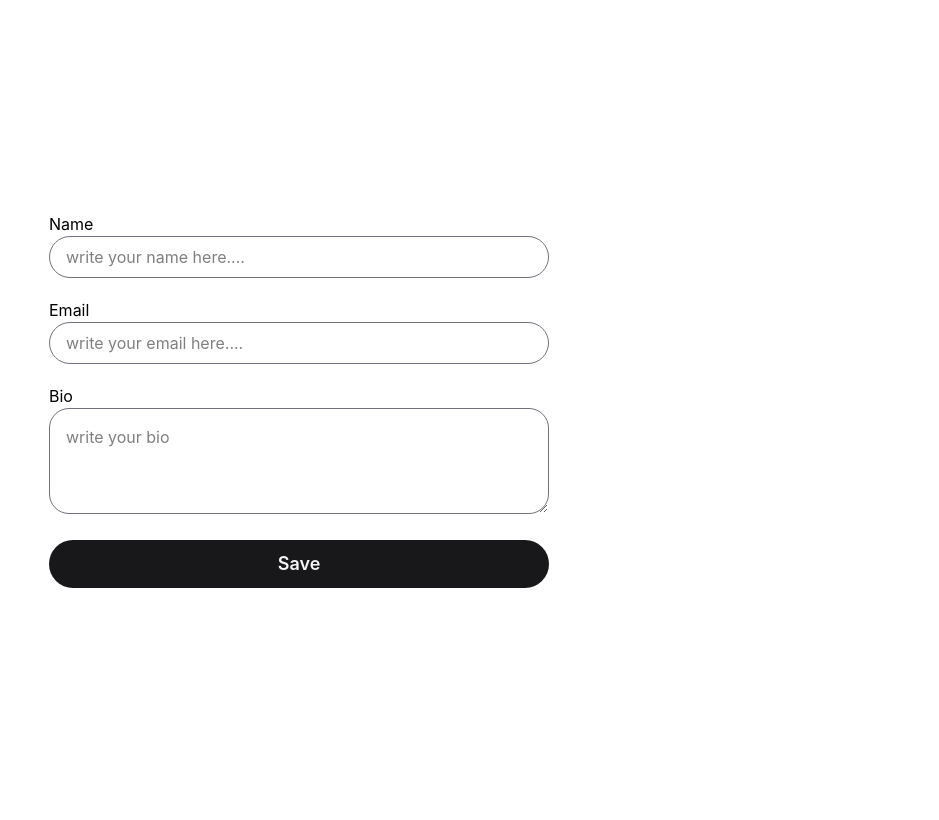
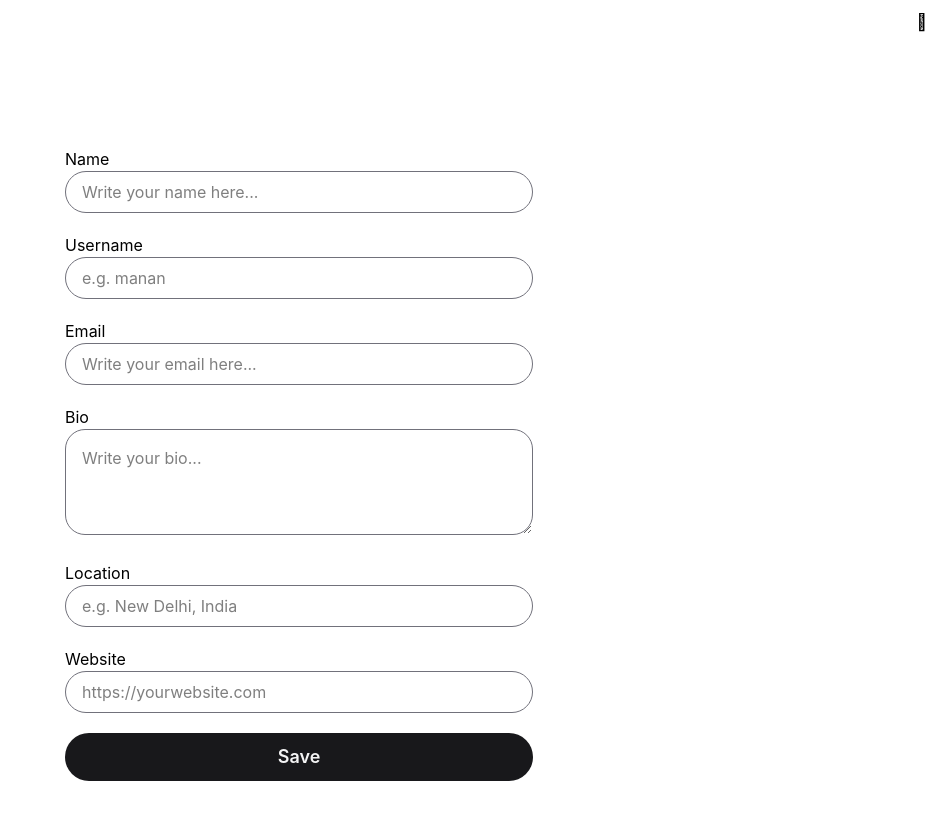
Before and after one commit to MANANTANDON/bookish-octo-dollop, a Next.js app: page /dashboard in a window 1280 px wide. Shown: the top 820 px of the page, without its empty margins (341-1280 px from the left). Built offline with nearby package versions, Linux system fonts and the light colour scheme; no server answers; a web font is replaced by a local one.

Commit message:
Google login added with supabase...

```diff
--- a/next.config.mjs
+++ b/next.config.mjs
@@ -1,6 +1,13 @@
 /** @type {import('next').NextConfig} */
 const nextConfig = {
-  /* config options here */
+  images: {
+    remotePatterns: [
+      {
+        protocol: "https",
+        hostname: "lh3.googleusercontent.com",
+      },
+    ],
+  },
 };
 
 export default nextConfig;
--- a/package.json
+++ b/package.json
@@ -9,6 +9,8 @@
     "lint": "eslint"
   },
   "dependencies": {
+    "@supabase/ssr": "^0.12.0",
+    "@supabase/supabase-js": "^2.108.1",
     "next": "16.2.7",
     "react": "19.2.4",
     "react-dom": "19.2.4",
--- /dev/null
+++ b/src/app/auth/callback/route.js
@@ -0,0 +1,31 @@
+import { createServerClient } from "@supabase/ssr";
+import { NextResponse } from "next/server";
+import { cookies } from "next/headers";
+
+export async function GET(request) {
+  const { searchParams, origin } = new URL(request.url);
+  const code = searchParams.get("code");
+
+  if (code) {
+    const cookieStore = await cookies();
+    const supabase = createServerClient(
+      process.env.NEXT_PUBLIC_SUPABASE_URL,
+      process.env.NEXT_PUBLIC_SUPABASE_ANON_KEY,
+      {
+        cookies: {
+          getAll() {
+            return cookieStore.getAll();
+          },
+          setAll(cookiesToSet) {
+            cookiesToSet.forEach(({ name, value, options }) =>
+              cookieStore.set(name, value, options),
+            );
+          },
+        },
+      },
+    );
+    await supabase.auth.exchangeCodeForSession(code);
+  }
+
+  return NextResponse.redirect(`${origin}/dashboard`);
+}
--- a/src/app/layout.jsx
+++ b/src/app/layout.jsx
@@ -1,15 +1,4 @@
-import { Geist, Geist_Mono } from "next/font/google";
 import "./globals.css";
-
-const geistSans = Geist({
-  variable: "--font-geist-sans",
-  subsets: ["latin"],
-});
-
-const geistMono = Geist_Mono({
-  variable: "--font-geist-mono",
-  subsets: ["latin"],
-});
 
 export const metadata = {
   title: "LinkSharer",
@@ -18,10 +7,7 @@ export const metadata = {
 
 export default function RootLayout({ children }) {
   return (
-    <html
-      lang="en"
-      className={`${geistSans.variable} ${geistMono.variable} h-full antialiased`}
-    >
+    <html lang="en" className="h-full antialiased">
       <body className="min-h-full flex flex-col">{children}</body>
     </html>
   );
--- a/src/app/preview/page.jsx
+++ b/src/app/preview/page.jsx
@@ -10,9 +10,12 @@ export default function Page() {
         <div>
           <h1>This is your preview screen !</h1>
           <div className="flex flex-col mt-10">
-            <div>{formData.name}</div>
-            <div>{formData.email}</div>
-            <div>{formData.bio}</div>
+            <div>{formData?.name}</div>
+            <div>{formData?.username}</div>
+            <div>{formData?.email}</div>
+            <div>{formData?.location}</div>
+            <div>{formData?.website}</div>
+            <div>{formData?.bio}</div>
           </div>
         </div>
       </div>
--- a/src/components/Auth/Signup.jsx
+++ b/src/components/Auth/Signup.jsx
@@ -1,48 +1,29 @@
 "use client";
-
-import { useRouter } from "next/navigation";
+import { supabase } from "@/lib/supabase";
 import React from "react";
 
 export const Signup = () => {
-  const router = useRouter();
-  const handleSubmit = (e) => {
-    e.preventDefault();
-    router.push("/dashboard");
+  const handleGoogleLogin = async () => {
+    const { error } = await supabase.auth.signInWithOAuth({
+      provider: "google",
+      options: {
+        redirectTo: `${window.location.origin}/auth/callback`,
+      },
+    });
+    if (error) console.log(error);
   };
+
   return (
-    <>
     <div className="flex items-center justify-center h-screen">
       <div className="w-80 max-w-80 flex flex-col items-center gap-3">
-          <h1>Log in or signup </h1>
+        <h1>Log in or signup</h1>
         <button
-            onClick={() => router.push("/dashboard")}
+          onClick={handleGoogleLogin}
           className="border border-zinc-400 px-6 py-2 rounded-[100px] text-zinc-600 w-full text-center cursor-pointer"
         >
           Continue with Google
         </button>
-          <button
-            onClick={() => router.push("/dashboard")}
-            className="border border-zinc-400 px-6 py-2 rounded-[100px] text-zinc-600 w-full text-center cursor-pointer"
-          >
-            Continue with Apple
-          </button>
-          <h2>or</h2>
-          <form onSubmit={handleSubmit} className="flex flex-col w-full gap-2">
-            <input
-              type="text"
-              placeholder="Email Address"
-              className="px-4 py-2 border border-zinc-400 text-zinc-900 rounded-[100px] outline-0"
-              required
-            />
-            <button
-              type="submit"
-              className="px-4 py-2 text-zinc-100 bg-zinc-900 rounded-[100px] cursor-pointer"
-            >
-              Continue
-            </button>
-          </form>
       </div>
     </div>
-    </>
   );
 };
--- a/src/components/Dashboard/UserDashboard.jsx
+++ b/src/components/Dashboard/UserDashboard.jsx
@@ -1,26 +1,28 @@
 "use client";
+import { supabase } from "@/lib/supabase";
 import { useUserData } from "@/zustand/store";
+import Image from "next/image";
 import { useRouter } from "next/navigation";
 import React, { useEffect, useState } from "react";
 
 export const UserDashboard = () => {
   const router = useRouter();
-
   const { formData, updateField, setFormData } = useUserData();
-
   const [preview, setPreview] = useState(false);
 
   const handleChange = (e) => {
     const { name, value } = e.target;
+    updateField(name, value);
+  };
 
-    updateField(name, value);
+  const handleLogout = async () => {
+    await supabase.auth.signOut();
+    router.push("/");
   };
 
   const handleSubmit = (e) => {
     e.preventDefault();
-
     if (formData.name !== "" && formData.email !== "" && formData.bio !== "") {
-      console.log("Data store in Local storage");
       setPreview(true);
     } else {
       return;
@@ -28,49 +30,117 @@ export const UserDashboard = () => {
   };
 
   useEffect(() => {
-    if (formData.name !== "" && formData.email !== "" && formData.bio !== "") {
-      setPreview(true);
-    }
-  }, [formData]);
+    const getGoogleUser = async () => {
+      const {
+        data: { user },
+      } = await supabase.auth.getUser();
+      if (user && formData.name === "") {
+        setFormData({
+          ...formData,
+          name: user.user_metadata.full_name || "",
+          email: user.email || "",
+          profilePic: user.user_metadata.avatar_url || "",
+        });
+      }
+    };
+    getGoogleUser();
+  }, []);
 
   return (
     <>
-      <div className="flex items-center justify-center h-screen">
+      <div className="flex flex-row-reverse p-1">
+        <div
+          className="hover:bg-zinc-500/20 w-fit px-2 py-1.5 rounded-lg cursor-pointer"
+          onClick={handleLogout}
+        >
+          􀻵
+        </div>
+      </div>
+      <div className="flex items-center justify-center min-h-screen my-5">
         <form onSubmit={handleSubmit}>
-          <div className="w-125 max-w-125 flex flex-col gap-5 ">
+          <div className=" w-90  md:w-125 max-w-125 flex flex-col gap-5 px-4">
+            {formData.profilePic && (
+              <div className="relative h-20 w-20 rounded-full overflow-hidden">
+                <Image
+                  src={formData.profilePic}
+                  fill
+                  alt="Profile Picture"
+                  style={{ objectFit: "cover" }}
+                />
+              </div>
+            )}
             <div>
               <h2>Name</h2>
               <input
                 type="text"
                 name="name"
                 value={formData.name}
-                placeholder="write your name here...."
+                placeholder="Write your name here..."
                 className="border border-zinc-500 px-4 py-2 rounded-[100px] w-full"
-                onChange={(e) => handleChange(e)}
+                onChange={handleChange}
               />
             </div>
+
+            <div>
+              <h2>Username</h2>
+              <input
+                type="text"
+                name="username"
+                value={formData.username}
+                placeholder="e.g. manan"
+                className="border border-zinc-500 px-4 py-2 rounded-[100px] w-full"
+                onChange={handleChange}
+              />
+            </div>
+
             <div>
               <h2>Email</h2>
               <input
                 type="email"
                 name="email"
                 value={formData.email}
-                placeholder="write your email here...."
+                placeholder="Write your email here..."
                 className="border border-zinc-500 px-4 py-2 rounded-[100px] w-full"
-                onChange={(e) => handleChange(e)}
+                onChange={handleChange}
               />
             </div>
+
             <div>
               <h2>Bio</h2>
               <textarea
                 name="bio"
-                placeholder="write your bio"
+                placeholder="Write your bio..."
                 rows={3}
                 value={formData.bio}
                 className="border border-zinc-500 p-4 rounded-[20px] w-full"
-                onChange={(e) => handleChange(e)}
+                onChange={handleChange}
               />
             </div>
+
+            <div>
+              <h2>Location</h2>
+              <input
+                type="text"
+                name="location"
+                value={formData.location}
+                placeholder="e.g. New Delhi, India"
+                className="border border-zinc-500 px-4 py-2 rounded-[100px] w-full"
+                onChange={handleChange}
+              />
+            </div>
+
+            <div>
+              <h2>Website</h2>
+              <input
+                type="url"
+                name="website"
+                value={formData.website}
+                placeholder="https://yourwebsite.com"
+                className="border border-zinc-500 px-4 py-2 rounded-[100px] w-full"
+                onChange={handleChange}
+              />
+            </div>
+
             <div>
               <button
                 className="bg-zinc-900 text-zinc-100 w-full py-2.5 rounded-[100px] cursor-pointer font-semibold text-lg"
--- /dev/null
+++ b/src/lib/supabase.js
@@ -0,0 +1,6 @@
+import { createBrowserClient } from "@supabase/ssr";
+
+export const supabase = createBrowserClient(
+  process.env.NEXT_PUBLIC_SUPABASE_URL,
+  process.env.NEXT_PUBLIC_SUPABASE_ANON_KEY,
+);
--- /dev/null
+++ b/src/middleware.js
@@ -0,0 +1,44 @@
+import { createServerClient } from "@supabase/ssr";
+import { NextResponse } from "next/server";
+
+export async function middleware(request) {
+  const { pathname } = request.nextUrl;
+  const response = NextResponse.next();
+
+  const supabase = createServerClient(
+    process.env.NEXT_PUBLIC_SUPABASE_URL,
+    process.env.NEXT_PUBLIC_SUPABASE_ANON_KEY,
+    {
+      cookies: {
+        getAll() {
+          return request.cookies.getAll();
+        },
+        setAll(cookiesToSet) {
+          cookiesToSet.forEach(({ name, value, options }) =>
+            response.cookies.set(name, value, options),
+          );
+        },
+      },
+    },
+  );
+
+  const {
+    data: { user },
+  } = await supabase.auth.getUser();
+
+  // Logged in user ko / aur /auth pe nahi jaane dena
+  if (user && (pathname === "/" || pathname === "/auth")) {
+    return NextResponse.redirect(new URL("/dashboard", request.url));
+  }
+
+  // Logged out user ko /dashboard pe nahi jaane dena
+  if (!user && pathname === "/dashboard") {
+    return NextResponse.redirect(new URL("/auth", request.url));
+  }
+
+  return response;
+}
+
+export const config = {
+  matcher: ["/", "/auth", "/dashboard"],
+};
--- a/src/zustand/store.jsx
+++ b/src/zustand/store.jsx
@@ -4,7 +4,15 @@ import { persist } from "zustand/middleware";
 export const useUserData = create(
   persist(
     (set) => ({
-      formData: { name: "", email: "", bio: "" },
+      formData: {
+        name: "",
+        email: "",
+        username: "",
+        bio: "",
+        location: "",
+        website: "",
+        profilePic: "",
+      },
 
       //adds initial data
       setFormData: (newData) => set({ formData: newData }),
```
Also changed, not shown: 1 other file (tests, documents, lock files or other folders). Lines whose indentation alone changed are shown as unchanged.
